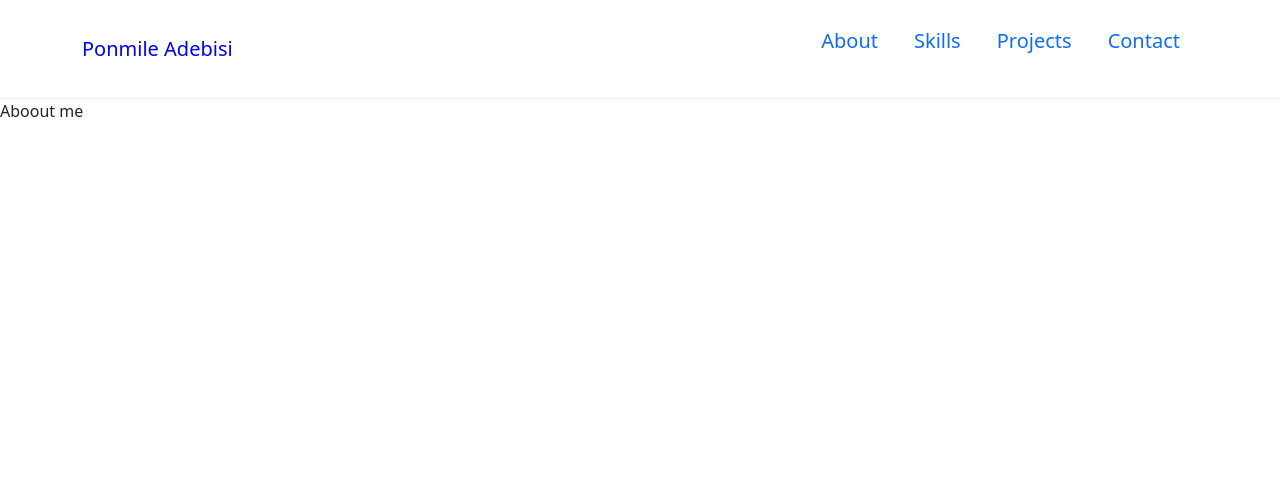
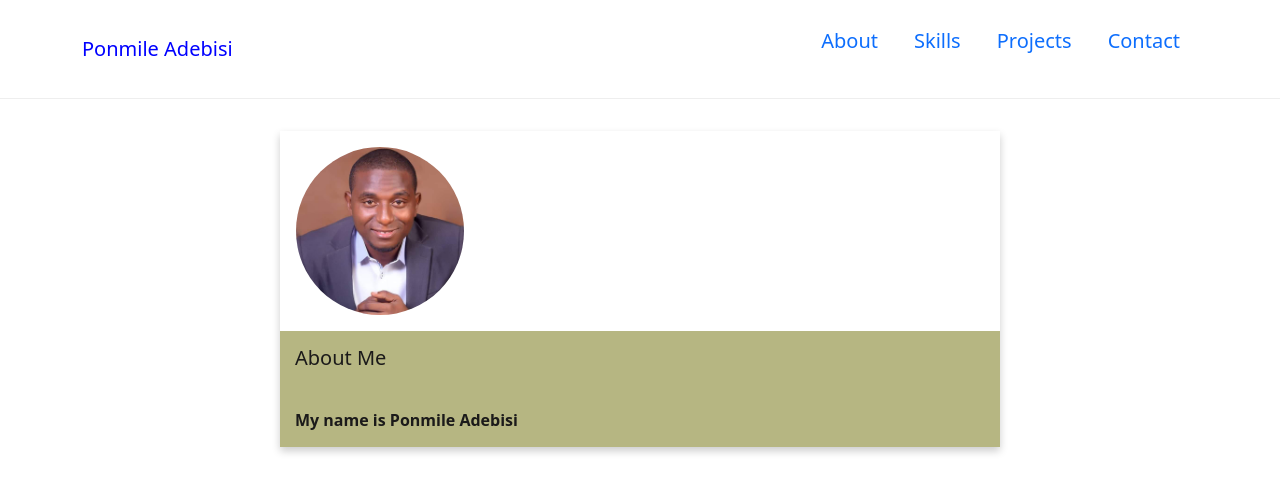
Before and after one commit to pjmiles/mYportfolio, a React (Create React App) app: page /about in a window 1280 px wide. Shown: the top 492 px of the page. Built offline with nearby package versions, Linux system fonts and the light colour scheme.

Commit message:
profile card stlying

```diff
--- a/src/App.css
+++ b/src/App.css
@@ -18,6 +18,7 @@ body{
     --btn-color: rgb(136, 49, 136);
     --primary-yellow: rgb(182, 182, 130);
     --primary-dark: rgb(27, 26, 26);
+    --box-shadow: 0 4px 8px 0 rgba(0, 0, 0, 0.2);
 }
 
 
@@ -48,11 +49,11 @@ body{
 
 .header-wrapper {
     position: relative;
-    background: #1f1f1f;
+    /* background: #1f1f1f; */
     /* background: url(backgrd2.jpg) no-repeat; */
     background-size: cover;
     background-position: center;
-    height: 90vh;
+    height: 80vh;
 }
 
 .main-info {
@@ -76,7 +77,7 @@ body{
 /* Typed text */
 .typed-text {
     font-size: 2rem;
-    color: #fff;
+    color: var(--btn-color);
 }
 
 .btn-main-contact {
--- a/src/components/about/About.js
+++ b/src/components/about/About.js
@@ -1,11 +1,11 @@
-
+import AboutCard from "./AboutCard";
 
 const About = () => {
-  return(
-  <div className="about-me">
-    Aboout me
+  return (
+    <div className="about-me">
+      <AboutCard />
     </div>
-    )
+  );
 };
 
 export default About;
--- a/src/components/about/AboutCard.js
+++ b/src/components/about/AboutCard.js
@@ -0,0 +1,18 @@
+import { StlyedAboutCard } from "./AboutCardStyle";
+import { ProfileImage } from "./AboutCardStyle";
+import { ProfileText } from "./AboutCardStyle";
+import profileImage from "../../images/profileImage.jpg"
+
+const AboutCard = () => {
+  return (
+  <StlyedAboutCard>
+    <ProfileImage src={profileImage}/>
+    <ProfileText>
+      <h1>About Me</h1>
+      <p>My name is Ponmile Adebisi</p>
+    </ProfileText>
+  </StlyedAboutCard>
+  )
+};
+
+export default AboutCard;
--- a/src/components/about/AboutCardStyle.js
+++ b/src/components/about/AboutCardStyle.js
@@ -1,9 +1,45 @@
+// import { render } from "@testing-library/react";
 import styled from "styled-components";
+// import profileImage from "../../images/profileImage.jpg";
 
-const StlyedAboutCard = styled.div`
+export const StlyedAboutCard = styled.div`
+  max-width: 45rem;
+  margin: 2rem auto;
+  box-shadow: var(--box-shadow);
 
-
-
+  @media(max-width: 768px) {
+    background: red;
+    display: flex;
+    flex-direction: column;
+    justify-content: center;
+  }
 `;
 
-export default StlyedAboutCard;
+export const ProfileImage = styled.img`
+  width: 200px;
+  height: 200px;
+  border-radius: 100px;
+  padding: 1rem 1rem;
+`;
+
+export const ProfileText = styled.div`
+  background-color: var(--primary-yellow);
+  color: var(--primary-dark);
+  font-weight: 600;
+
+  h1 {
+    padding: 15px;
+    font-size: 20px ;
+  }
+
+  p {
+    padding: 15px;
+
+  }
+`
+
+// render(
+//   <StlyedAboutCard>
+//     <ProfileImage />
+//   </StlyedAboutCard>
+// );
```
Also changed, not shown: src/images/profileImage.jpg (added).
